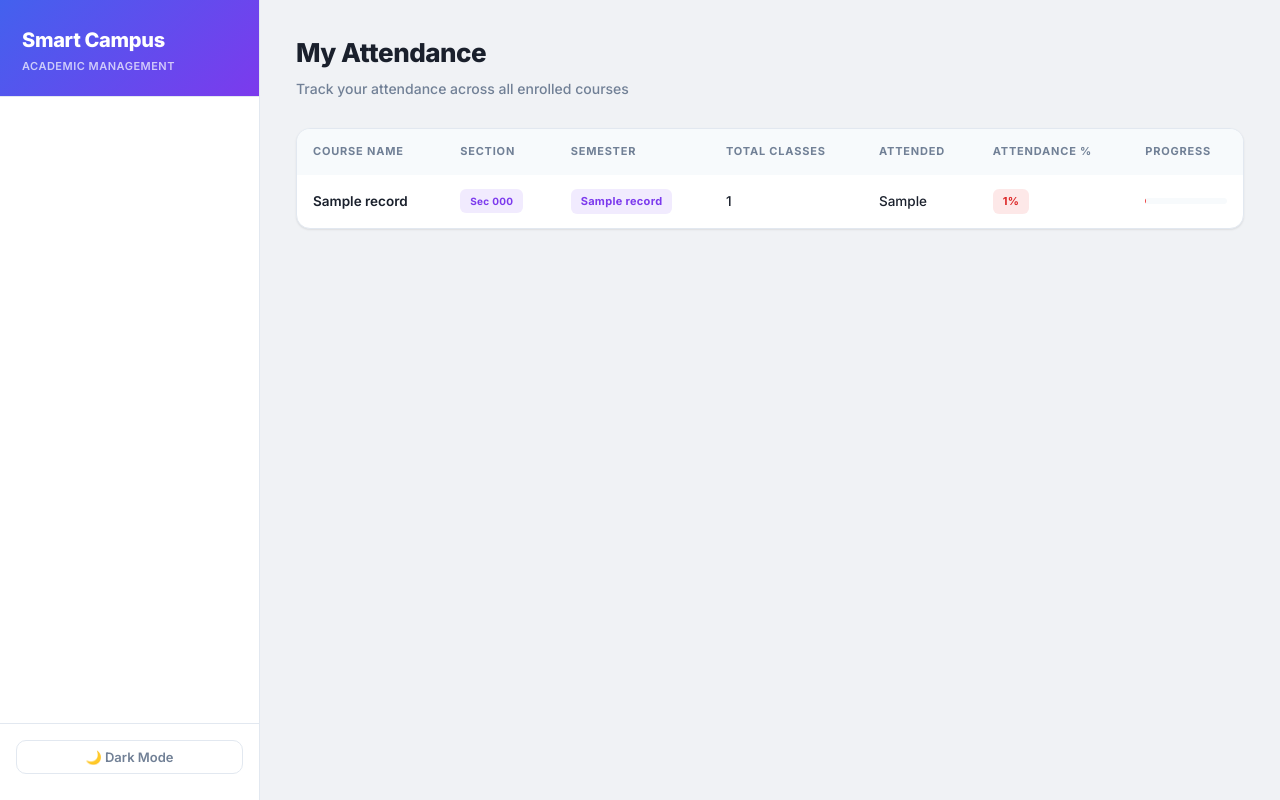
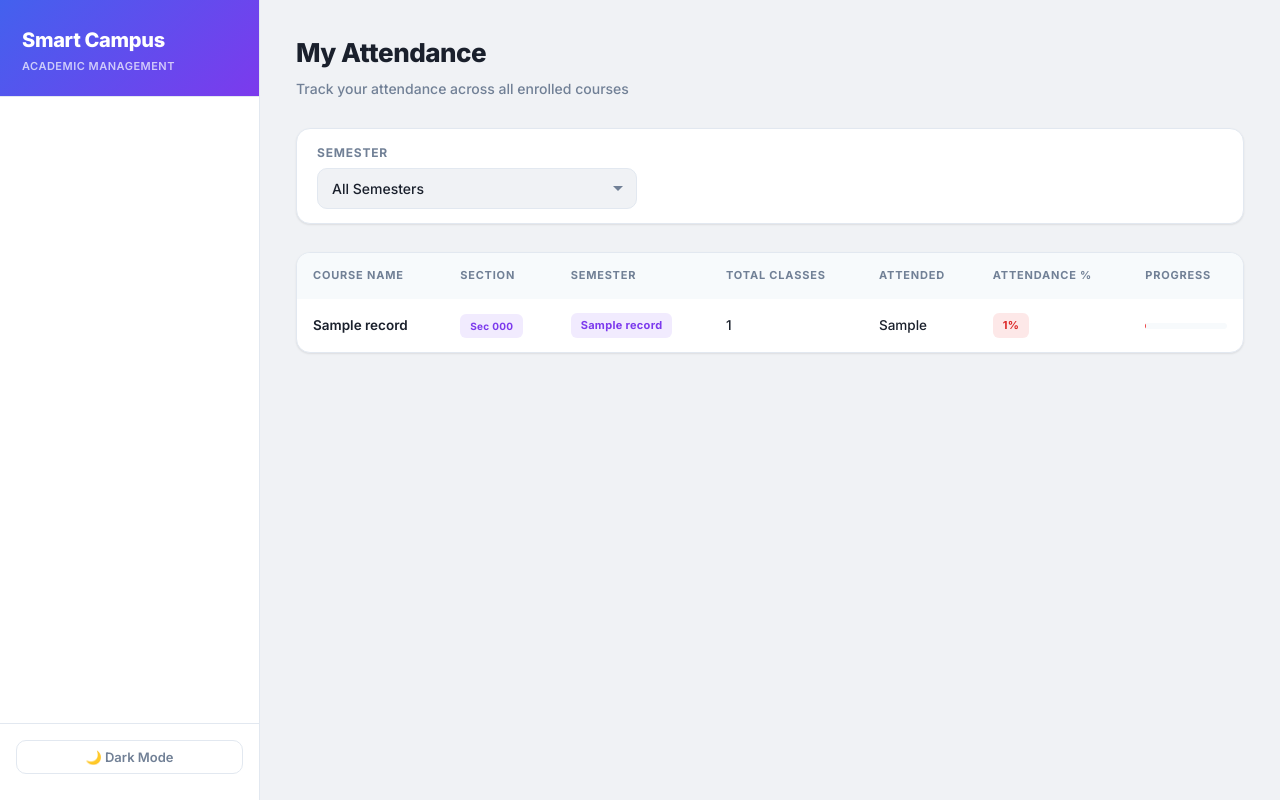
Before and after one commit to maybethemuhammadibrahim/Smart_Campus_Hub, a Flask app: template templates/student/attendance.html in a window 1280 px wide. Run offline with Flask 3, Linux system fonts and the light colour scheme; the template is opened without the code that fills it: most values are stand-ins (such as "Sample title", 1, 10 or a date in 2020).

Commit message:
UI Enhanced

```diff
--- a/templates/student/attendance.html
+++ b/templates/student/attendance.html
@@ -6,6 +6,24 @@
   <h1 class="page-title">My Attendance</h1>
   <p class="page-subtitle">Track your attendance across all enrolled courses</p>
 </div>
+
+{% if semesters %}
+<div class="card card-static section-mb" style="padding: 14px 20px;">
+  <div class="form-row" style="align-items:flex-end;">
+    <div class="form-group" style="margin-bottom:0; flex:1; max-width:320px;">
+      <label class="form-label">Semester</label>
+      <select class="form-input"
+              data-url="{{ url_for('student.attendance') }}"
+              onchange="window.location=this.dataset.url+(this.value?'?semester='+encodeURIComponent(this.value):'')">
+        <option value="">All Semesters</option>
+        {% for s in semesters %}
+          <option value="{{ s }}" {% if selected_semester == s %}selected{% endif %}>{{ s }}</option>
+        {% endfor %}
+      </select>
+    </div>
+  </div>
+</div>
+{% endif %}
 
 {% if records %}
   <div class="table-wrap">
```
Also changed, not shown: blueprints/student.py (+27 -2 lines).
